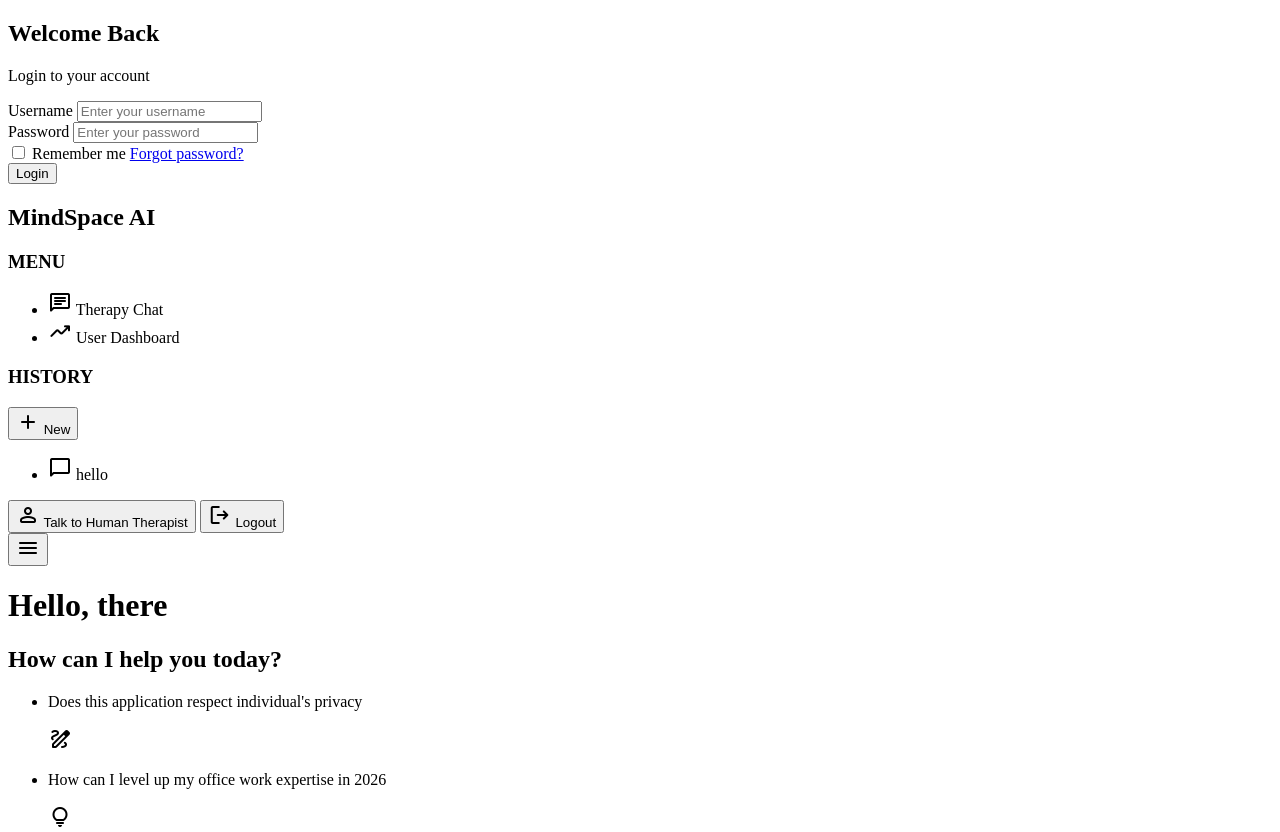
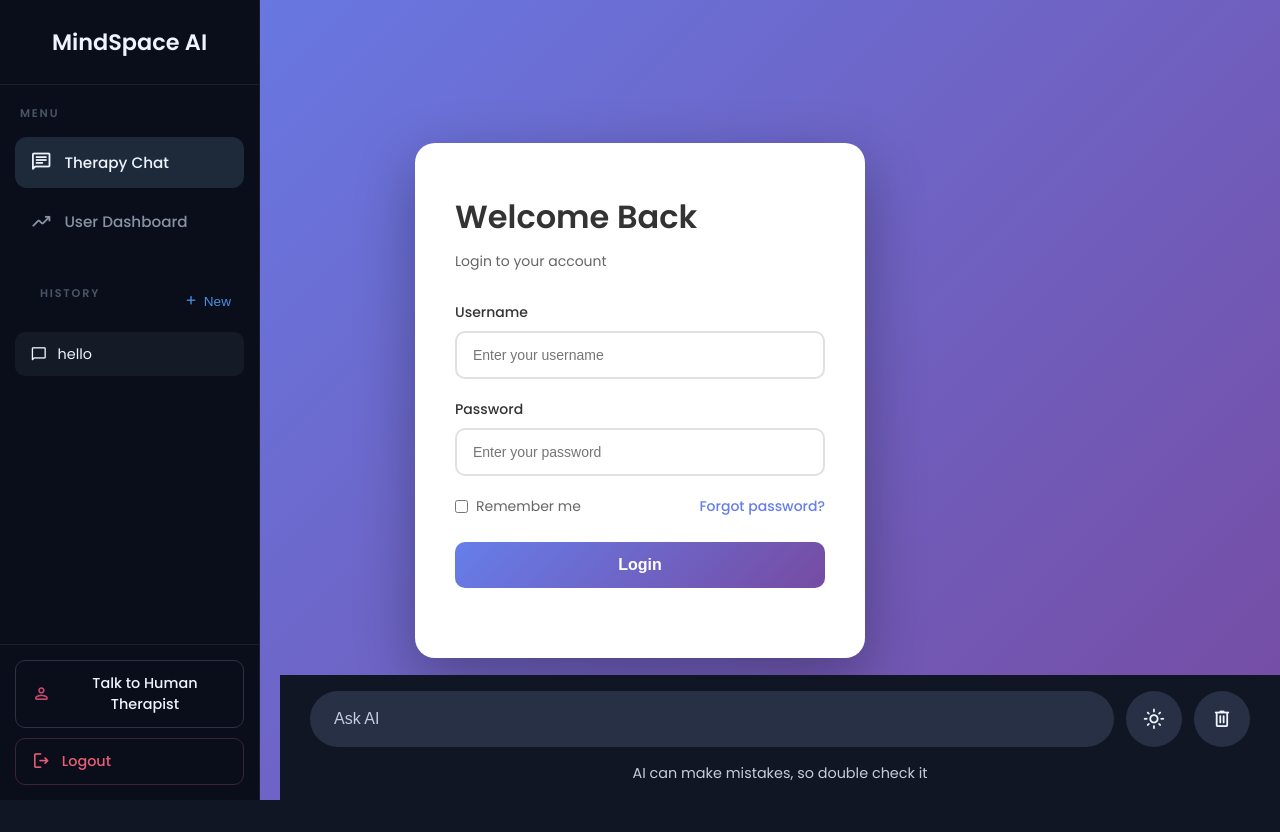
Before and after one commit to Joydeep10-py/chatbot-interface, a plain HTML site: page frontend1/index_update1.html in a window 1280 px wide. Shown: the top 832 px of the page. Drawn offline with nearby package versions, Linux system fonts and the light colour scheme; a script that the page names is missing.

Commit message:
Update index_update1.html

```diff
--- a/frontend1/index_update1.html
+++ b/frontend1/index_update1.html
@@ -5,7 +5,7 @@
     <meta name="viewport" content="width=device-width, initial-scale=1.0">
     <title>ChatBot</title>
     <link rel="stylesheet" href="https://fonts.googleapis.com/css2?family=Material+Symbols+Rounded:opsz,wght,FILL,GRAD@24,400,0,0" />
-    <link rel="stylesheet" href="style_update3.css">
+    <link rel="stylesheet" href="style_update1.css">
 </head>
 <body>
     <!-- Login Page -->
```
